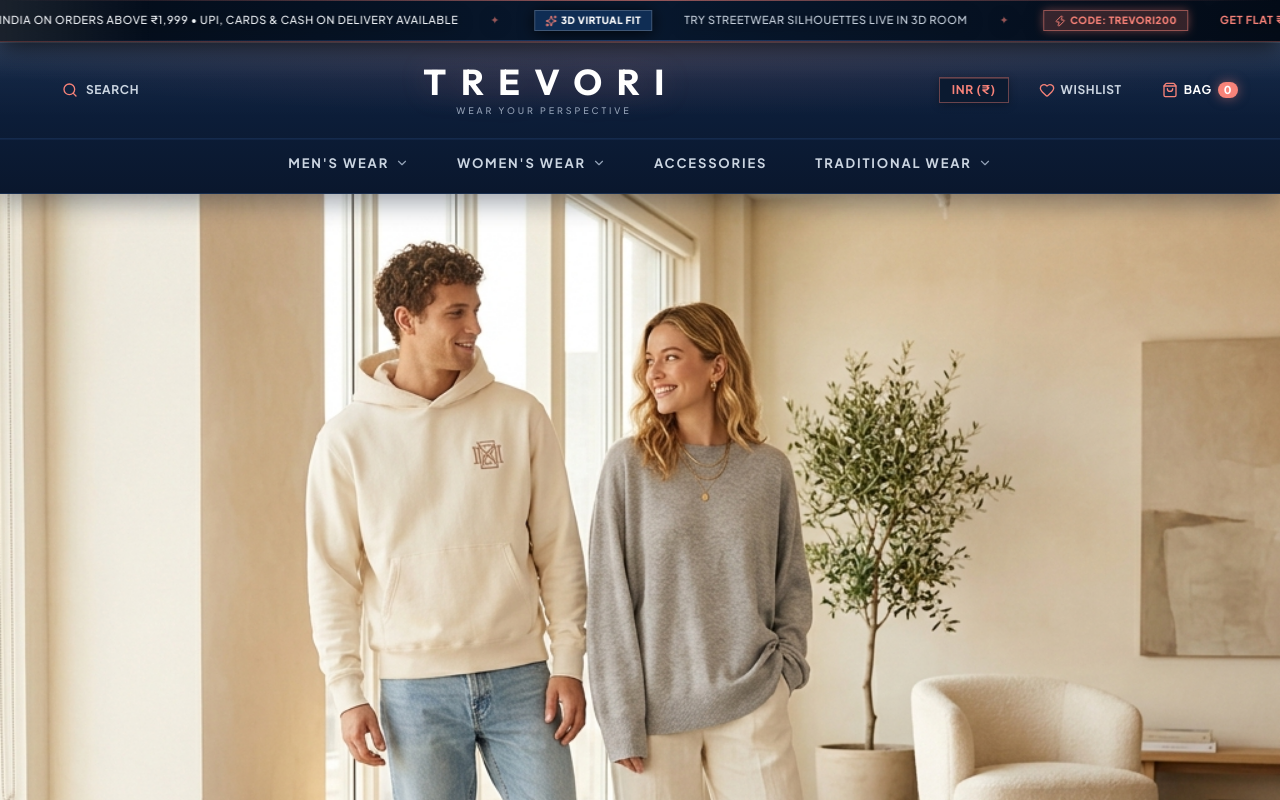
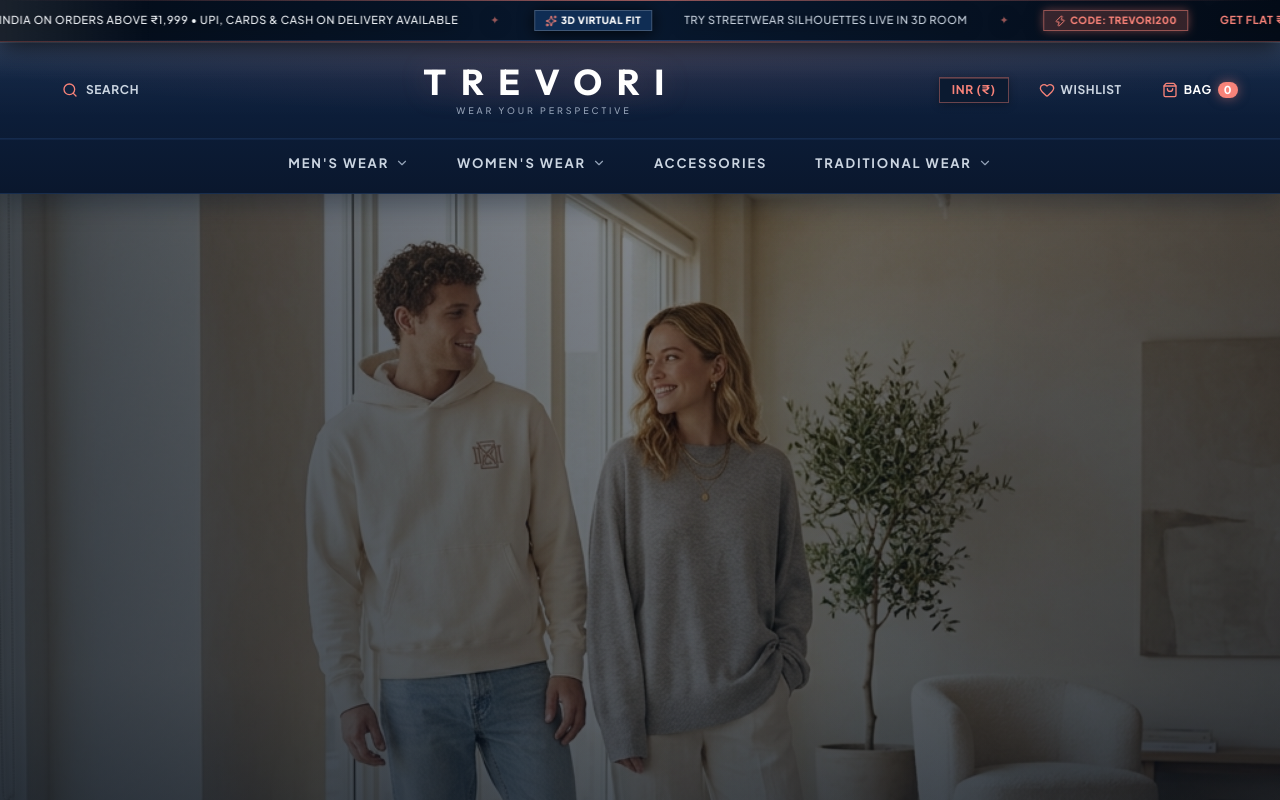
Before and after one commit to pranavavadhanula/trenzio-storefront, a React (Vite) app: page / in a window 1280 px wide. Shown: the top 800 px of the page. Built offline with nearby package versions, Linux system fonts and the light colour scheme.

Commit message:
Harmonize hero banner lighting with website dark blue palette using subtle midnight grading

```diff
--- a/src/components/HeroEditorialBanner.tsx
+++ b/src/components/HeroEditorialBanner.tsx
@@ -6,15 +6,17 @@ export const HeroEditorialBanner: React.FC = () => {
   return (
     <section className="relative w-full select-none font-sans overflow-hidden bg-black">
       <div className="relative w-full h-[680px] sm:h-[840px] lg:h-[960px] min-h-[85vh] overflow-hidden">
-        {/* Pure, Natural High-Resolution Photo - Zero Distortions or Tilt */}
+        {/* High-Resolution Photo Graded to Match Website Theme */}
         <img
           src="/images/hero_banner.jpg"
           alt="Trevori Haute Editorial - Models in Clean Contemporary Streetwear"
-          className="w-full h-full object-cover object-top sm:object-[50%_10%]"
+          className="w-full h-full object-cover object-top sm:object-[50%_10%] filter brightness-90 contrast-105"
         />
 
-        {/* Minimal Soft Gradient Strictly at Bottom for Legibility */}
-        <div className="pointer-events-none absolute bottom-0 inset-x-0 h-56 bg-gradient-to-t from-black/85 via-black/40 to-transparent z-10" />
+        {/* Website Matching Midnight Tint: Harmonizes with the Dark Blue Palette */}
+        <div className="pointer-events-none absolute inset-0 bg-[#07111E]/30 mix-blend-multiply z-10" />
+        <div className="pointer-events-none absolute inset-0 bg-gradient-to-t from-[#07111E] via-[#07111E]/40 to-[#07111E]/20 z-10" />
+        <div className="pointer-events-none absolute inset-0 bg-gradient-to-r from-[#07111E]/50 via-transparent to-[#07111E]/30 z-10" />
 
         {/* Clean Foreground Content: Title, Subtitle, CTA */}
         <div className="relative z-20 h-full max-w-[1480px] mx-auto px-4 sm:px-10 lg:px-14 flex flex-col justify-end pb-12 sm:pb-16">
```
